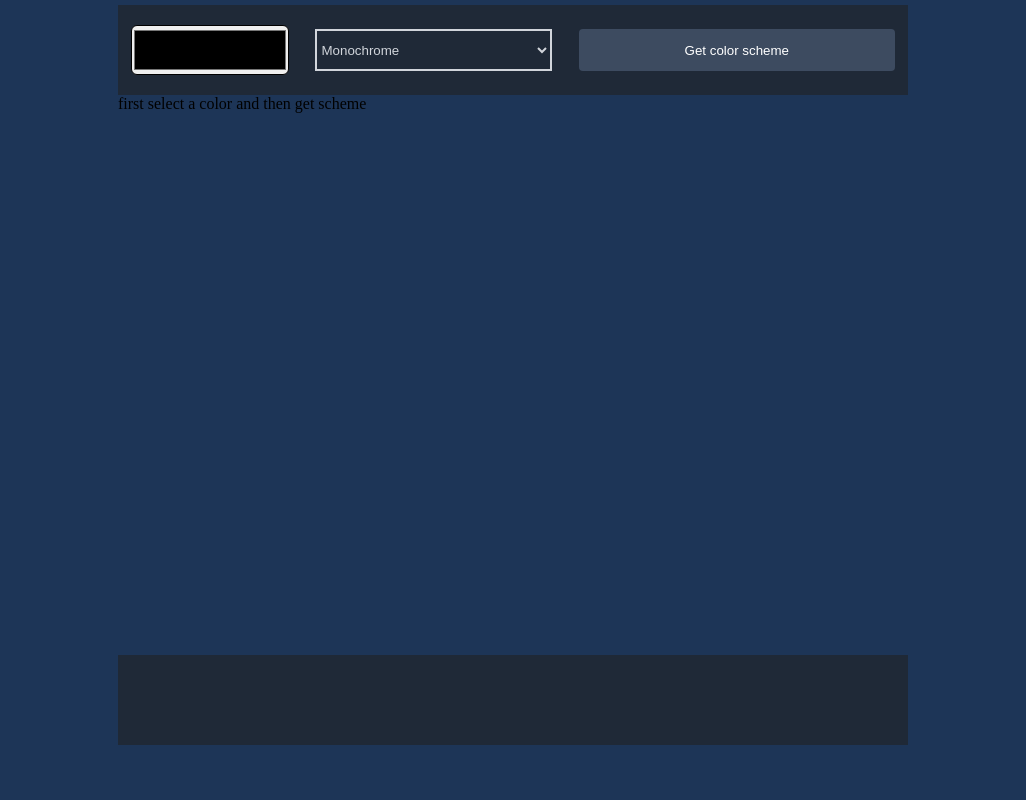
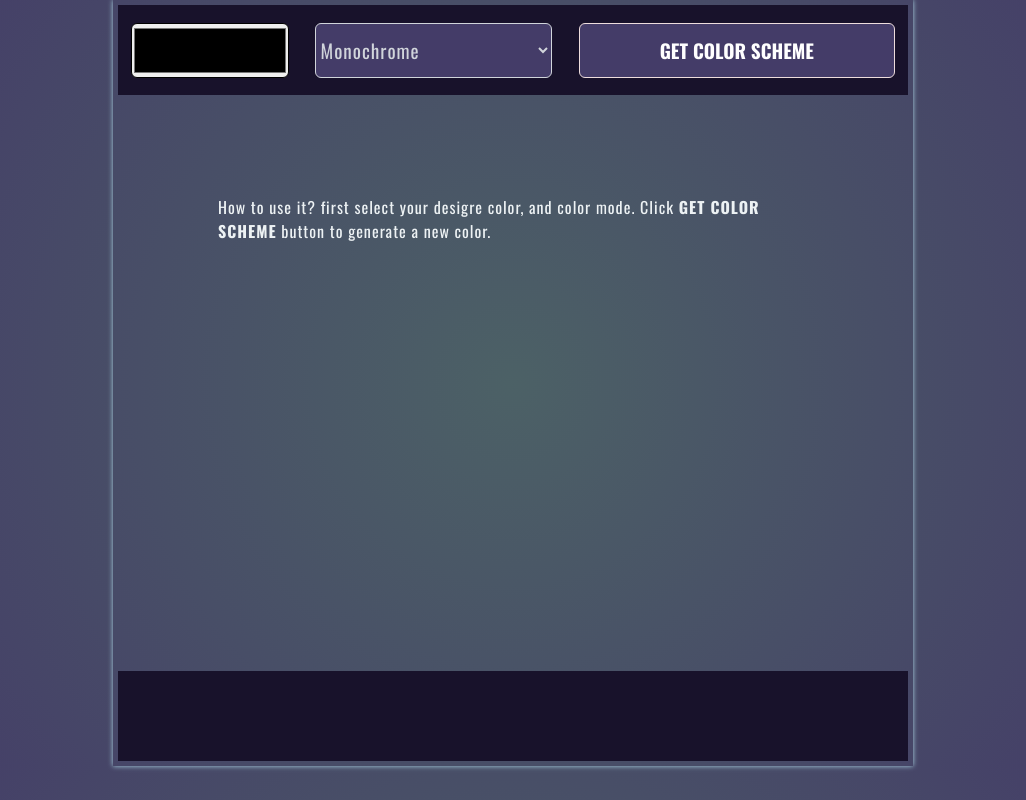
Before and after one commit to zishanHow/color-picker, a plain HTML site: page index.html in a window 1280 px wide. Shown: the whole page, without its empty margins (127-1153 px from the left). Drawn offline with nearby package versions, Linux system fonts and the light colour scheme.

Commit message:
update design

```diff
--- a/index.html
+++ b/index.html
@@ -5,6 +5,11 @@
     <meta http-equiv="X-UA-Compatible" content="IE=edge">
     <meta name="viewport" content="width=device-width, initial-scale=1.0">
     <title>Document</title>
+
+    <!-- google fonts -->
+    <link rel="preconnect" href="https://fonts.googleapis.com">
+    <link rel="preconnect" href="https://fonts.gstatic.com" crossorigin>
+    <link href="https://fonts.googleapis.com/css2?family=Oswald:wght@400;700&display=swap" rel="stylesheet">
 
     <!-- css link -->
     <link rel="stylesheet" href="style.css">
@@ -26,10 +31,10 @@
         </section>
 
         <section class="render-color-section" id="render-color-section">
-            <!-- <div data-hex="dflklkf" class="rendering-color" id="rendering-color">
-                <p class="color-name">444</p>
-            </div> -->
-            <p>first select a color and then get scheme</p>
+            <p class="instruction">How to use it?
+                first select your desigre color, and color mode. Click <span>GET COLOR SCHEME</span> button to generate a new color.
+
+            </p>
         </section>
 
 
--- a/index.js
+++ b/index.js
@@ -38,6 +38,7 @@ document.addEventListener("click", (e) => {
         navigator.clipboard.writeText(e.target.dataset.hex)
             .then(() => {
                 console.log("Text Copid to clipboard")
+                alert("Text Copid to clipboard")
             })
             .catch((error) => {
                 console.error("Failed to copy text: ", error)
@@ -48,6 +49,7 @@ document.addEventListener("click", (e) => {
         navigator.clipboard.writeText(e.target.dataset.fhex)
             .then(() => {
                 console.log("Text Copid to clipboard")
+                alert("Text Copid to clipboard")
             })
             .catch((error) => {
                 console.error("Failed to copy text: ", error)
@@ -64,7 +66,7 @@ function renderColorDiv(color){
         //console.log(unit)
         colorHtml += `
                 <div data-hex='${unit}' class="rendering-color" id="rendering-color" style="background-color:${unit};">
-                    <p class="color-name" id="color-name">${unit}</p>
+
                 </div>
         `
     })
--- a/style.css
+++ b/style.css
@@ -5,7 +5,12 @@
 }
 
 body{
-    background-color: #1d3557;
+    background: radial-gradient(circle, rgba(76,97,102,1) 0%, rgba(68,60,104,1) 100%);
+    font-family: 'Oswald', sans-serif;
+}
+
+@keyframes colors {
+	100% { filter: hue-rotate(360deg); }
 }
 
 main{
@@ -13,6 +18,8 @@ main{
     margin: 0 auto;
     /* border: 2px solid red; */
     padding: 5px;
+    /* border: 1px solid white; */
+    box-shadow: 0px 0px 5px lightblue;
 }
 
 .input-section{
@@ -21,21 +28,26 @@ main{
     display: flex;
     justify-content: space-around;
     align-items: center;
-    background: #1F2937;
+    background: #18122B;
 }
 
 input[type=color]{
     width: 20%;
-    height: 50px;
+    height: 55px;
     border-radius: 6px;
 }
 
 select{
+    font-family: inherit;
+    letter-spacing: 1px;
+    font-size: 1.2rem;
+
     width: 30%;
-    height: 42px;
+    height: 55px;
     color: #D1D5DB;
-    background: transparent;
-    border: 2px solid #D1D5DB;
+    background: #443C68;
+    border: 1px solid #D1D5DB;
+    border-radius: 6px;
 }
 
 select .opt{
@@ -44,12 +56,18 @@ select .opt{
 
 
 .btn{
+    font-family: inherit;
+    font-weight: 700;
+    font-size: 1.2rem;
+
     width: 40%;
-    height: 42px;
-    background: #3D4B60;
+    height: 55px;
+    text-transform: uppercase;
+    background-color: #443C68;
     color: #FFFFFF;
     border: none;
-    border-radius: 4px;
+    border: 1px solid #EEDDDD;
+    border-radius: 6px;
     cursor: pointer;
     transition: all 0.5s;
 }
@@ -61,10 +79,19 @@ select .opt{
     max-width: 800px;
     /* height: 550px; */
     min-height: 300px;
-    height: 70vh;
+    height: 72vh;
 
     display: flex;
     justify-content: space-between;
+}
+
+.instruction{
+    margin: 100px;
+    color: #edf2f4;
+    letter-spacing: 1px;
+}
+.instruction span{
+    font-weight: 700;
 }
 
 .rendering-color{
@@ -80,7 +107,7 @@ select .opt{
 footer{
     max-width: 800px;
     height: 90px;
-    background: #1F2937;
+    background: #18122B;
 
     display: flex;
 }
```
